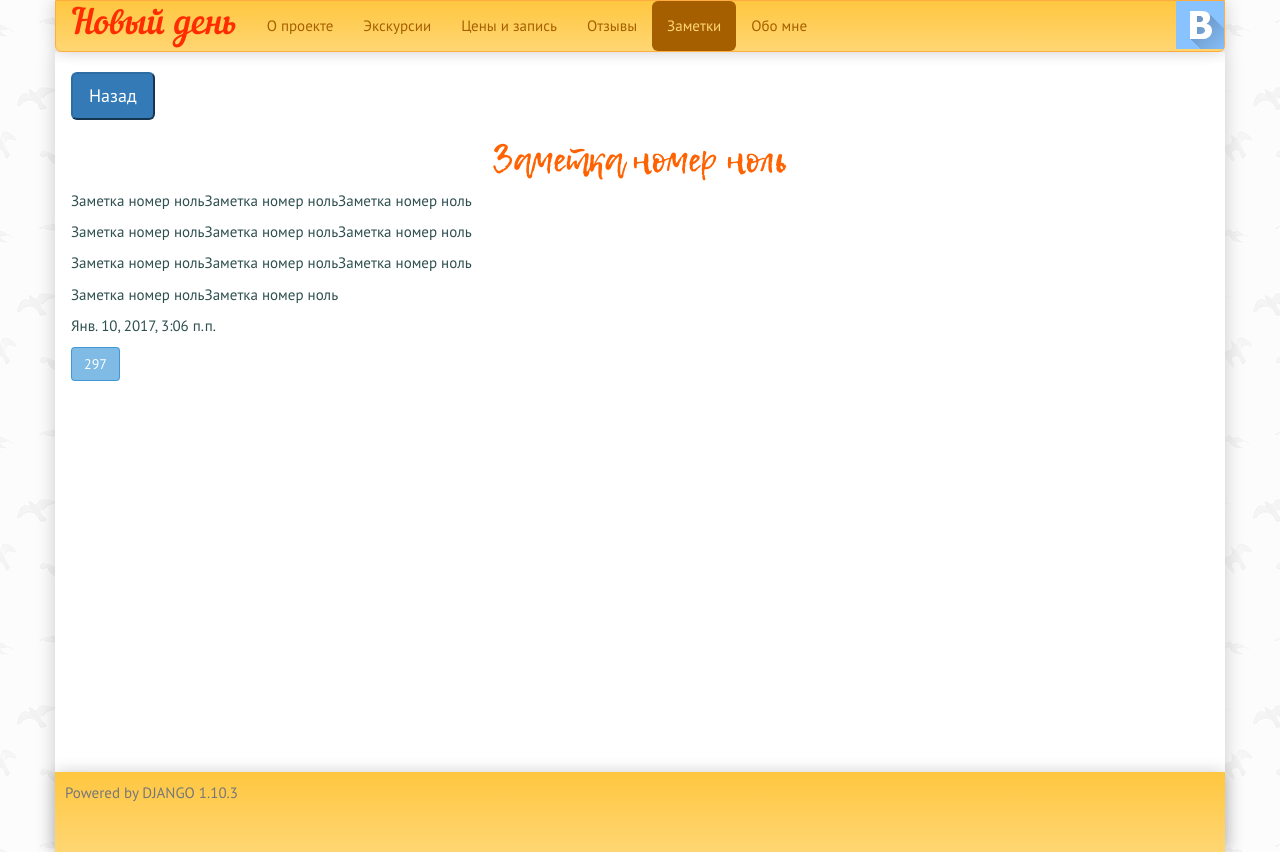
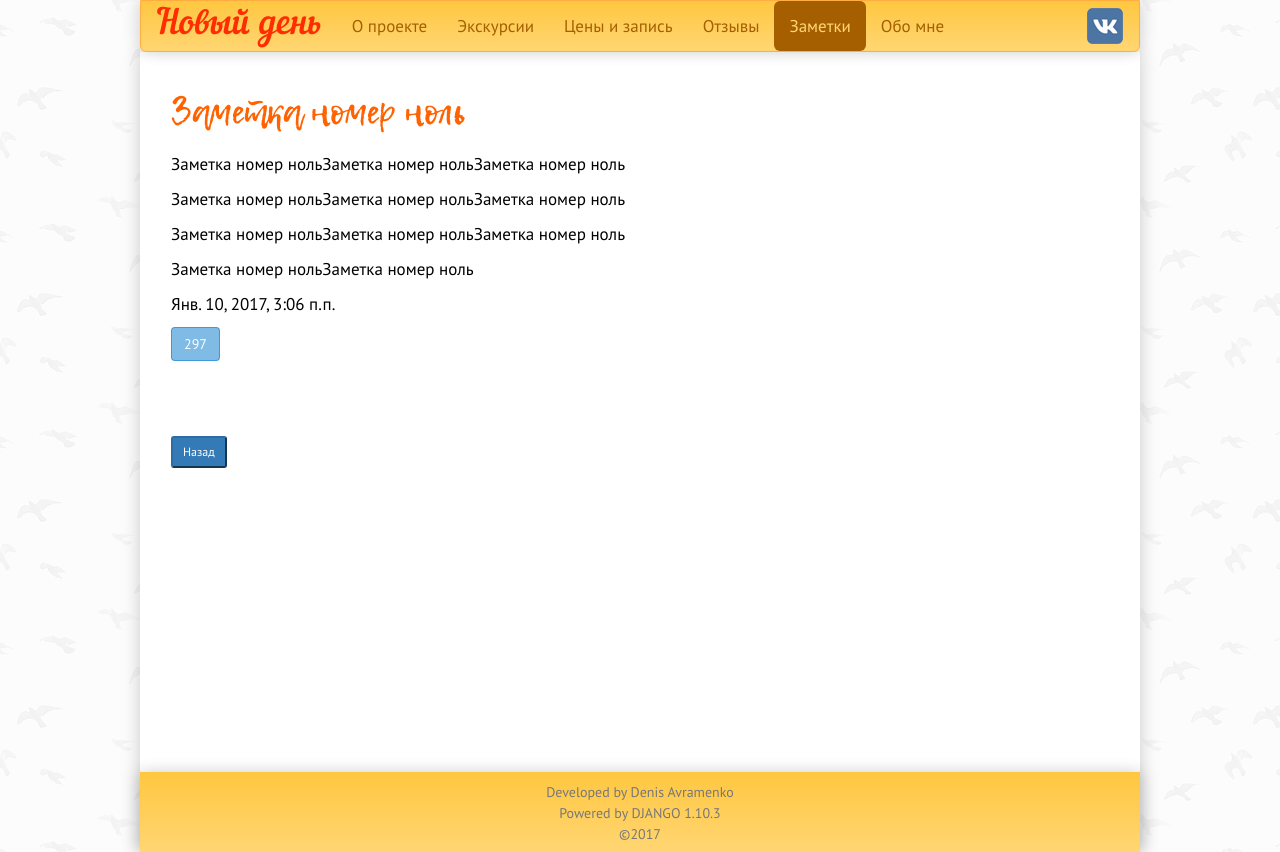
Before and after one commit to DennyD17/excursion, a Django app: page /blog/1/ in a window 1280 px wide. Run offline with Django 3.2, Linux system fonts and the light colour scheme; data comes from the database, SQL or seed files in the repository; both versions use the stored data as it was after the commit; some libraries are stand-ins or nearby versions.

Commit message:
some styles, vk-link

```diff
--- a/ex/static/css/jumbo.css
+++ b/ex/static/css/jumbo.css
@@ -20,8 +20,9 @@ html {
 body {
 font-family: "PT Sans";
 background: #FFFFFF;
-color: #2F4F4F;
-font-size: 150%;
+color: #000;
+font-size: 17px;
+line-height: 25px;
 background: url("../images/foggy_birds.png") repeat;
 min-height: 100%;
 }
@@ -119,11 +120,31 @@ h4{
 .navbar-brand > img {
   display: block;
 }
+
+
 @media (min-width: 768px) {
-  .navbar > .container .navbar-brand,
-  .navbar > .container-fluid .navbar-brand {
-    margin-left: -15px;
+  .container {
+    width: 600px;
   }
+}
+@media (min-width: 992px) {
+  .container {
+    width: 800px;
+  }
+}
+@media (min-width: 1200px) {
+  .container {
+    width: 1000px;
+  }
+}
+
+#foot{
+  color: inherit;
+}
+
+#foot:hover{
+color: #0c3c26;
+font-weight: bold;
 }
 
 /*
--- a/ex/templates/ex/blog.html
+++ b/ex/templates/ex/blog.html
@@ -16,7 +16,7 @@
     <hr>
     <p style="color: #D3D3D3;">{{post.date_added|date:"d E Y H:i"}}</p>
     <h1 style="margin-top: 0px; font-size: 28px"><a style="color: inherit; text-decoration: none;" href="{% url 'ex:post' post.id %}">{{post.title}}</a></h1>
-    <a style="text-decoration: none;color: inherit;" href="{% url 'ex:post' post.id %}">{{post.text|safe|truncatewords_html:12}}</a>
+    <a style="text-decoration: none;color: inherit;" href="{% url 'ex:post' post.id %}">{{post.text|safe|truncatewords_html:50}}</a>
     <button id="likes"
                 {% if post.id in favorite %}
                     class="btn like"
--- a/ex/templates/ex/excursions.html
+++ b/ex/templates/ex/excursions.html
@@ -37,7 +37,7 @@
                                 <span>{% if one.img_alt %}{{one.img_alt}}{% endif %}</span></a>
                     {% endfor %}
                 {% endif %}
-            <p>{{first.description| safe}}</p>
+            <div style="overflow: hidden";><p>{{first.description| safe}}</p></div>
             <button class="btn btn-primary">
                 {% bootstrap_icon "star" %}<a id="for_button" href="{% url 'ex:registration' %}?id={{first.id}}"> Записаться</a>
             </button>
--- a/ex/templates/ex/main_page.html
+++ b/ex/templates/ex/main_page.html
@@ -41,7 +41,7 @@
                         <li {% block blog %}{% endblock %}><a href="{% url 'ex:blog' %}">Заметки</a></li>
                         <li {% block about_me %}{% endblock %}><a href="/about-me/">Обо мне</a></li>
                     </ul>
-                    <a href="vk.com" class="navbar-right"><img src="static/images/vkontakte.png"></a>
+                    <a href="/vk.com" class="navbar-right" style="padding-right: 16px; padding-top:7px; padding-bottom: 7px"><img src="/static/images/vk.png"></a>
                 </div>
             </nav>
     <div class="content">
@@ -52,7 +52,9 @@
         <div style="clear:both;"></div>
             </div>
     <footer>
-        <p class="text-left text-muted">Powered by DJANGO 1.10.3</p>
+        <p class="text-center text-muted" style="font-size: 14px; line-height: 21px; margin-bottom: 0">
+            Developed by Denis Avramenko <br>
+            Powered by <a id="foot"  href="https://www.djangoproject.com/" target="_blank" style="text-decoration: none;">DJANGO 1.10.3</a><br>&#169;2017</p>
     </footer>
 </div>
 <script src="{% static 'js/my.js' %}" type="text/javascript"></script>
--- a/ex/templates/ex/post.html
+++ b/ex/templates/ex/post.html
@@ -4,20 +4,8 @@
     <title>{{post.title}}</title>
 {% endblock %}
 {% block content %}
-<input type="button" onclick="location.replace(document.referrer);" value="Назад" class="btn-lg btn-primary"/>
-<br>
-
-<h1 class="text-center">{{post.title}}</h1>
-{% if img %}
-<div style="margin: auto; width: 90%;">
-    {% for one in img %}
-        <a href="{{one.img.url}}" class="flipLightBox">
-            <img src="{{one.img.url}}" style="width: 24.6% ; height: 200px; padding-bottom: 5px; padding-top:5px;">
-                <span>{% if one.img_alt %}{{one.img_alt}}{% endif %}</span></a>
-    {% endfor %}
-</div>
-{% endif %}
-<div class="text-left">
+<h1 class="text-left" style="margin-left: 15px;">{{post.title}}</h1>
+<div class="col-lg-9 col-md-9 col-sm-12 col-xs-12">
     <p>{{post.text|safe}}</p>
     <p id="date_added">{{post.date_added}}</p>
     <button id="likes"
@@ -28,7 +16,22 @@
                 {% endif %}
             type="button" onclick="getAjax('.ajax_{{post.id}}','/like_post/?post_id={{ post.id }}');">
         {% bootstrap_icon "heart-empty" %}  <span class="ajax_{{post.id}}">{{post.likes}}</span></button>
+    <br><br><br><br>
+    <input type="button" onclick="location.replace(document.referrer);" value="Назад" class="btn-sm btn-primary"/>
 </div>
+<div class="col-lg-3 col-md-3 col-sm-12 col-xs-12">
+    {% if img %}
+            {% for one in img %}
+                <p></p>
+                <div style="width: 100%;">
+                <a href="{{one.img.url}}" class="flipLightBox">
+                <img src="{{one.img.url}}" style="width: 100% ; padding-bottom: 5px; padding-top:5px;">
+                <span>{% if one.img_alt %}{{one.img_alt}}{% endif %}</span></a>
+                </div>
+            {% endfor %}
+    {% endif %}
+</div>
+<br>
 {% endblock %}
 {% block main_act %}{% endblock %}
 {% block ex_act %}{% endblock %}
```
Also changed, not shown: ex/static/js/my.js (+0 -19 lines), db.sqlite3, ex/static/images/vk.png (added), ex/static/images/vkontakte.png (deleted).
